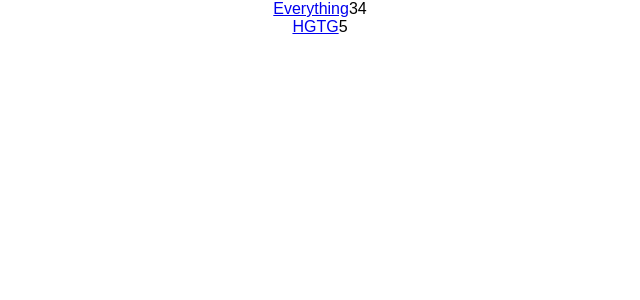
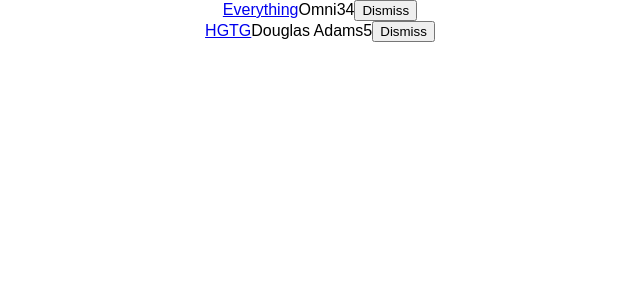
Before and after one commit to michaeladrianlucas/hackernews, a React (Create React App) app: page / in a window 1280 px wide. Shown: the top 300 px of the page, without its empty margins (320-960 px from the left). Built offline with nearby package versions, Linux system fonts and the light colour scheme.

Commit message:
setState for button

```diff
--- a/src/App.js
+++ b/src/App.js
@@ -22,9 +22,25 @@
     super(props);
 
     this.state = {
-      list: list,
+      list,
     };
+    this.onDismiss = this.onDismiss.bind(this);
   }
+
+  onDismiss(id) {
+    function isNotId(item){
+      return item.objectID !== id;
+    }
+    const updatedList = this.state.list.filter(isNotId);
+      this.setState({ list: updatedList });
+  }
+  /* or in ES6 aarrow function
+  onDismiss(id){
+  const isNotId = item => item.objectID !==id;
+  const updatedList = this.state.list.filter(isNotId);
+  this.setState({ list: updatedList });
+}
+  */
   render() {
     return (
       <div className="App">
@@ -34,9 +50,15 @@
                  <span>
                    <a href={item.url}>{item.title}</a>
                  </span>
-                 <span>{item.autor}</span>
+                 <span>{item.author}</span>
                  <span>{item.num_comments}</span>
                  <span>{item.points}</span>
+                 <span>
+                   <button onClick={ () => this.onDismiss(item.objectID) }
+                        type="button">
+                     Dismiss
+                   </button>
+                 </span>
                </div>
         ) //END FUNCTION
       }
```
